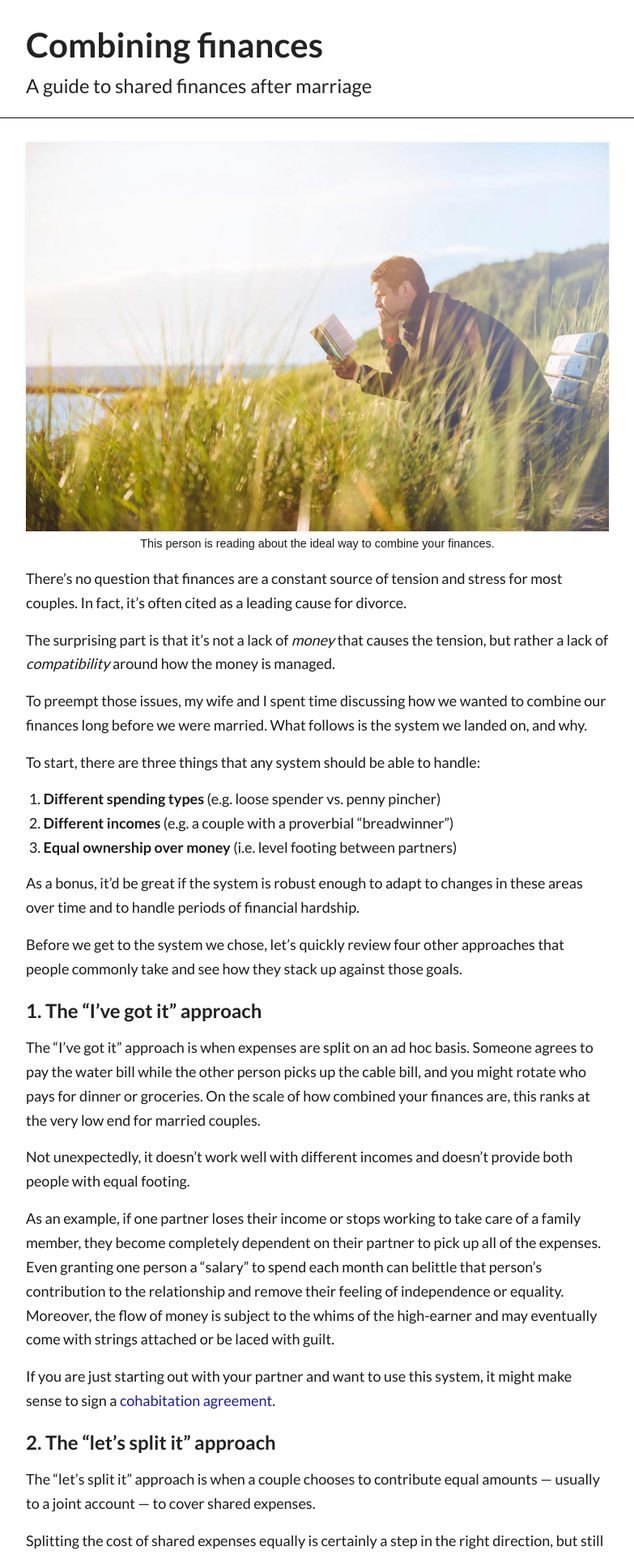
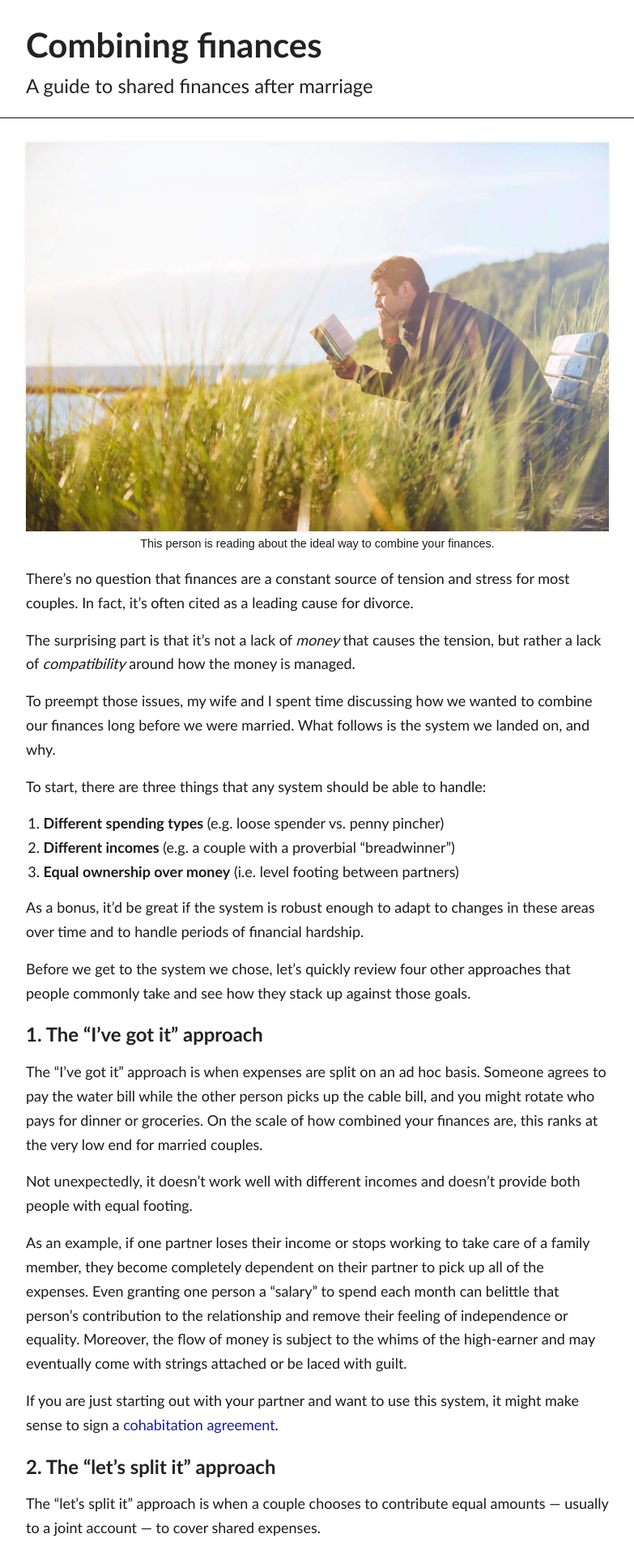
Before and after one commit to dontmitch/dontmitch.github.io, a Jekyll site: the page built from 2019-02-16-combining-finances.md, in a window 1280 px wide. Shown: the top 1920 px of the page at 81% size, without its empty margins (248-1031 px from the left). Built offline with Jekyll 4.4.1, drawn with Linux system fonts in a browser that asks for light colours; our own code applies the rules of GitHub Pages for plain Markdown files.

Commit message:
Put fonts into fallback mode.

```diff
--- a/_layouts/default.html
+++ b/_layouts/default.html
@@ -5,7 +5,6 @@
     <meta http-equiv="X-UA-Compatible" content="IE=edge">
     <meta name="viewport" content="width=device-width,maximum-scale=2">
     <link rel="stylesheet" type="text/css" media="screen" href="{{ '/assets/css/style.css?v=' | append: site.github.build_revision | relative_url }}">
-    <link rel="stylesheet" href="https://fonts.googleapis.com/css?family=Lato:400,700" media="all">
 
     <link rel="icon" type="image/png" href="/assets/images/favicon-128x128.png" sizes="128x128">
     <link rel="icon" type="image/png" href="/assets/images/favicon-64x64.png" sizes="64x64">
--- a/assets/css/style.scss
+++ b/assets/css/style.scss
@@ -38,6 +38,47 @@ ol, ul {
 table {
   border-collapse: collapse;
   border-spacing: 0;
+}
+
+/*******************************************************************************
+Fonts
+*******************************************************************************/
+
+/* latin-ext */
+@font-face {
+  font-family: 'Lato';
+  font-style: normal;
+  font-weight: 400;
+  font-display: fallback;
+  src: local('Lato Regular'), local('Lato-Regular'), url(https://fonts.gstatic.com/s/lato/v15/S6uyw4BMUTPHjxAwXiWtFCfQ7A.woff2) format('woff2');
+  unicode-range: U+0100-024F, U+0259, U+1E00-1EFF, U+2020, U+20A0-20AB, U+20AD-20CF, U+2113, U+2C60-2C7F, U+A720-A7FF;
+}
+/* latin */
+@font-face {
+  font-family: 'Lato';
+  font-style: normal;
+  font-weight: 400;
+  font-display: fallback;
+  src: local('Lato Regular'), local('Lato-Regular'), url(https://fonts.gstatic.com/s/lato/v15/S6uyw4BMUTPHjx4wXiWtFCc.woff2) format('woff2');
+  unicode-range: U+0000-00FF, U+0131, U+0152-0153, U+02BB-02BC, U+02C6, U+02DA, U+02DC, U+2000-206F, U+2074, U+20AC, U+2122, U+2191, U+2193, U+2212, U+2215, U+FEFF, U+FFFD;
+}
+/* latin-ext */
+@font-face {
+  font-family: 'Lato';
+  font-style: normal;
+  font-weight: 700;
+  font-display: fallback;
+  src: local('Lato Bold'), local('Lato-Bold'), url(https://fonts.gstatic.com/s/lato/v15/S6u9w4BMUTPHh6UVSwaPGQ3q5d0N7w.woff2) format('woff2');
+  unicode-range: U+0100-024F, U+0259, U+1E00-1EFF, U+2020, U+20A0-20AB, U+20AD-20CF, U+2113, U+2C60-2C7F, U+A720-A7FF;
+}
+/* latin */
+@font-face {
+  font-family: 'Lato';
+  font-style: normal;
+  font-weight: 700;
+  font-display: fallback;
+  src: local('Lato Bold'), local('Lato-Bold'), url(https://fonts.gstatic.com/s/lato/v15/S6u9w4BMUTPHh6UVSwiPGQ3q5d0.woff2) format('woff2');
+  unicode-range: U+0000-00FF, U+0131, U+0152-0153, U+02BB-02BC, U+02C6, U+02DA, U+02DC, U+2000-206F, U+2074, U+20AC, U+2122, U+2191, U+2193, U+2212, U+2215, U+FEFF, U+FFFD;
 }
 
 /*******************************************************************************
```
